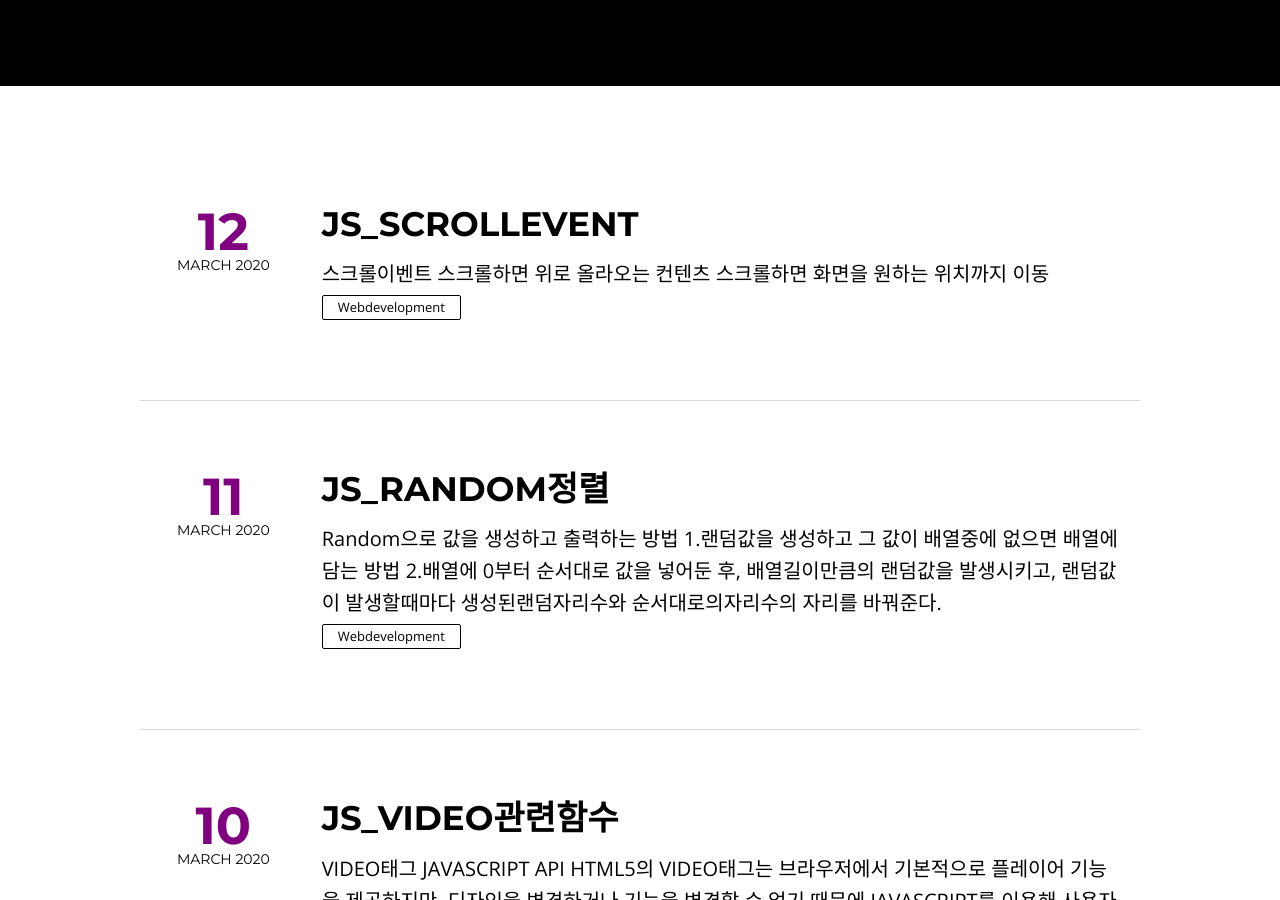
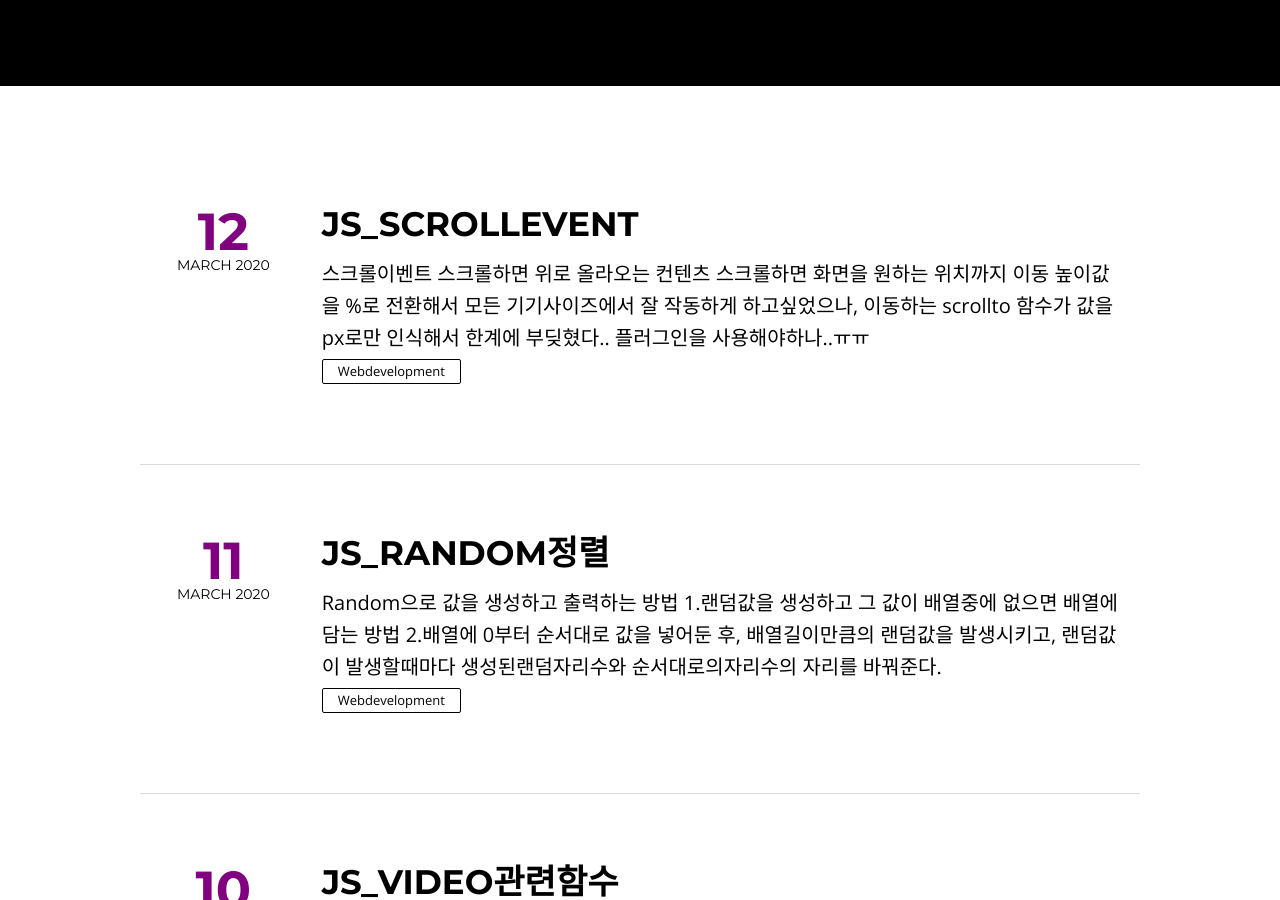
Before and after one commit to lsh58/lsh58.github.io, a Jekyll site: the page built from index.html, in a window 1280 px wide and 900 px high, scrolled down 438 px. Built offline with Jekyll 4.4.1, drawn with Linux system fonts in a browser that asks for light colours; nearby versions of some CDN libraries; the list of posts is cut into pages by our own code.

Commit message:
Update 2020-03-12-JS_ScrollEvent.md

```diff
--- a/_posts/2020-03-12-JS_ScrollEvent.md
+++ b/_posts/2020-03-12-JS_ScrollEvent.md
@@ -31,3 +31,6 @@
 <div class="code">
 <iframe width="100%" height="600" src="//jsfiddle.net/lsh58/degsj0zo/23/embedded/html,result/dark/" allowfullscreen="allowfullscreen" allowpaymentrequest frameborder="0"></iframe>
 </div>
+
+높이값을 %로 전환해서 모든 기기사이즈에서 잘 작동하게 하고싶었으나, 이동하는 scrollto 함수가 값을 px로만 인식해서 한계에 부딪혔다..
+플러그인을 사용해야하나..ㅠㅠ
```
